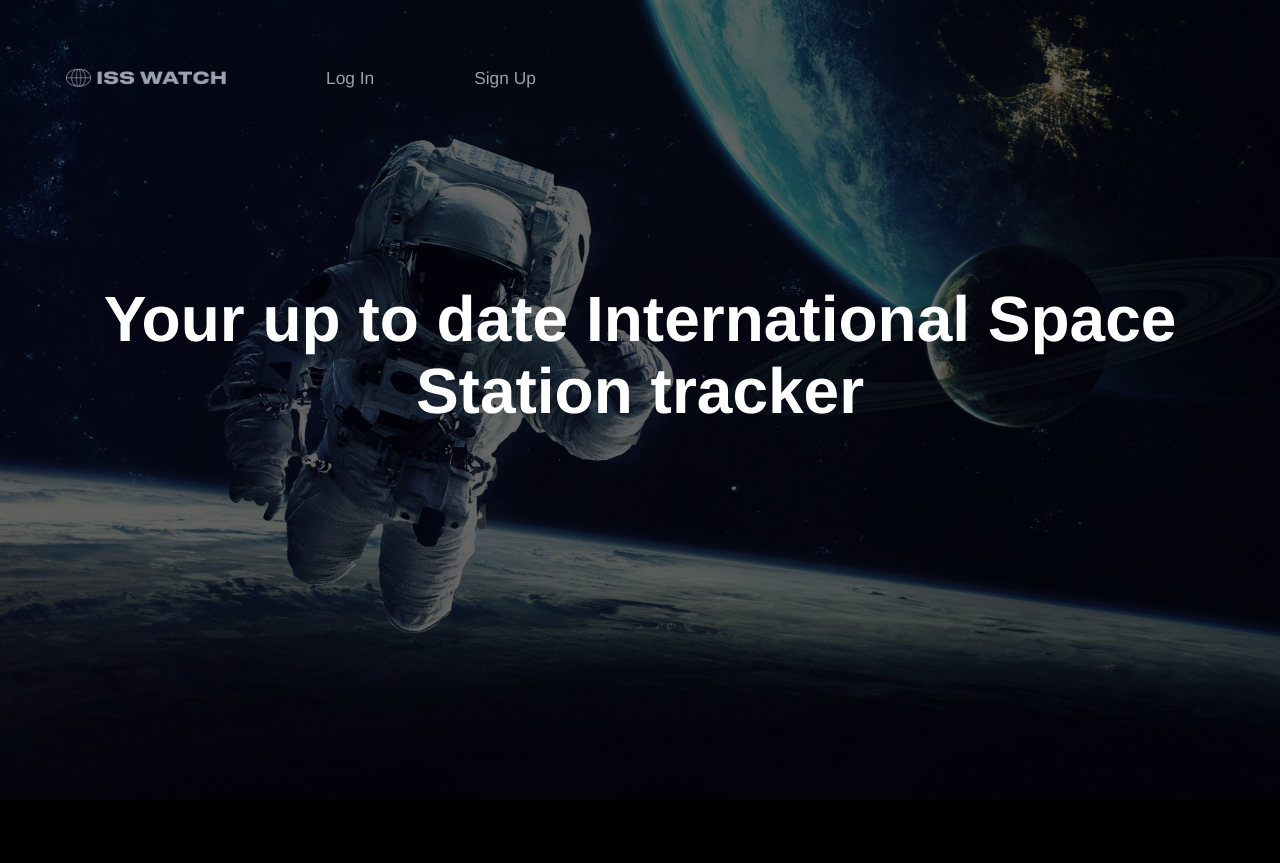
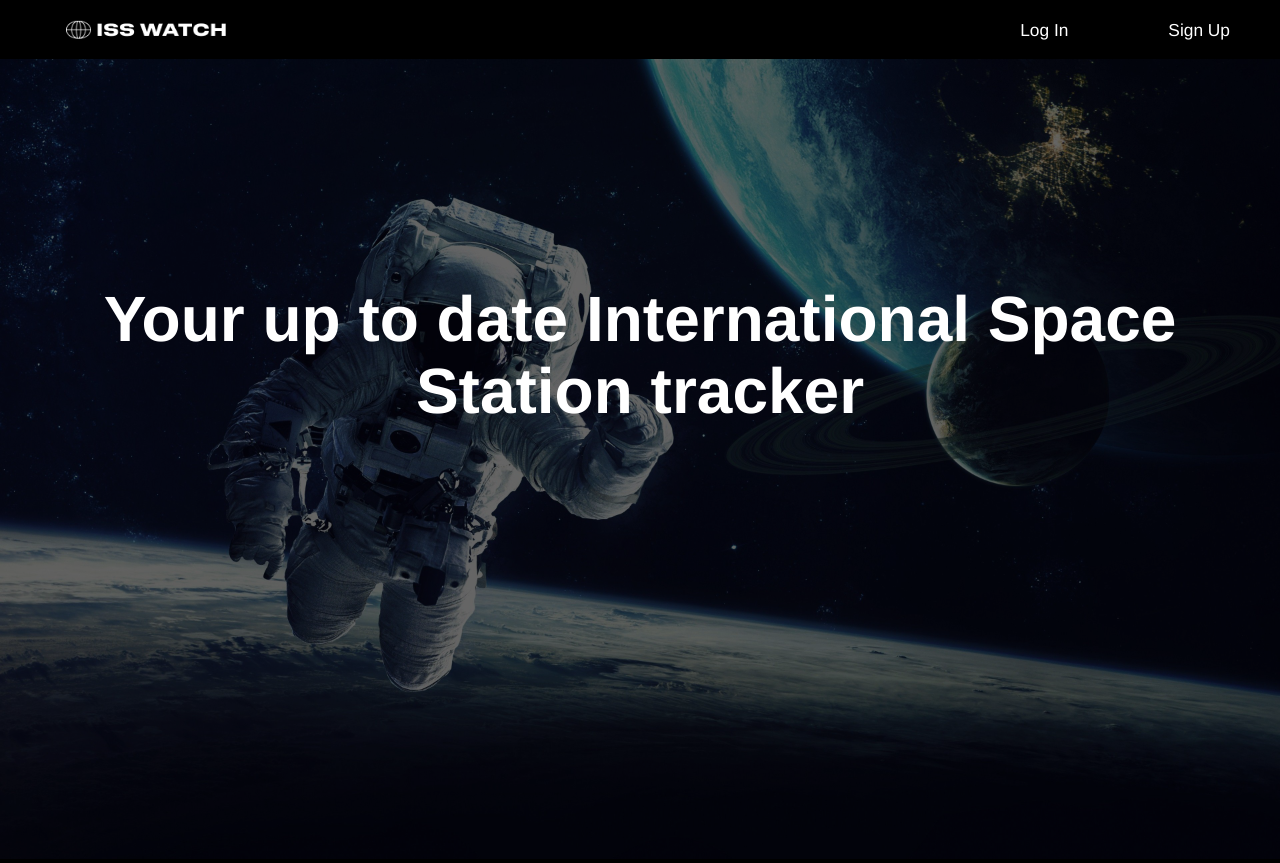
Before and after one commit to tammycwong/pryon, a React (Create React App) app: page / in a window 1280 px wide. Before the commit the page ends 804 px from the top, so only its background shows below. Built offline with nearby package versions, Linux system fonts and the light colour scheme.

Commit message:
testing and comments

```diff
--- a/src/App.css
+++ b/src/App.css
@@ -10,10 +10,10 @@ body {
   overflow-y: hidden;
 }
 
-.loading {
+/* .loading {
   text-align: center;
   font-size: 2.5rem;
-}
+} */
 
 /* home  */
 img {
@@ -51,7 +51,7 @@ img {
 
 /* menu */
 .menu {
-  text-align: right;
+  display: flex;
 }
 
 a.menu-link {
@@ -66,10 +66,6 @@ a.menu-link:hover {
   color: gray;
 }
 
-.links > .menu-link {
-  flex-direction: right;
-}
-
 .logo {
     width: 10rem;
     padding-left: 1rem;
@@ -78,10 +74,9 @@ a.menu-link:hover {
 }
 .links {
   position: absolute;
-  top: 3rem;
-  left: 0;
-  width: 100vw;
+  text-align: right;
   display: flex;
+  right: 0;
 }
 
 /* table */
@@ -136,6 +131,11 @@ button:hover {
   background: #2be793;
   color: black;
 }
+.button-container {
+  display: flex;
+  justify-content: center;
+  align-items: center;
+}
 
 /* isslocation */
 .map {
--- a/src/components/Astronauts.js
+++ b/src/components/Astronauts.js
@@ -9,11 +9,23 @@ export default function Astronauts() {
     fetch("http://api.open-notify.org/astros.json")
       .then((r) => r.json())
       .then((data) => {
-        console.log(data);
+        // console.log(data);
         setAstronauts(data);
         setIsLoaded(true);
       });
-  });
+  }, []);
+
+  // const url = "http://api.open-notify.org/astros.json";
+
+  // const data = async () => {
+  //   const response = await fetch(url);
+  //   const astronauts = await response.json();
+  //   setAstronauts(astronauts)
+  // }
+
+  // useEffect(() => {
+  //   data();
+  // }, [])
 
   if (isLoaded) {
     return (
@@ -45,6 +57,6 @@ export default function Astronauts() {
       </div>
     );
   } else {
-    return <p>Loading ... </p>;
+    return <p className="loading">Loading ... </p>;
   }
 }
--- a/src/components/IssLocation.js
+++ b/src/components/IssLocation.js
@@ -7,8 +7,6 @@ export default function IssLocation({ zoom, center }) {
   const [isLoading, setIsLoading] = useState(false);
   const [longitude, setLongitude] = useState(40.7128);
   const [latitude, setLatitude] = useState(74.006);
-
-  // const googleApiKey="AIzaSyCqbcmEEYfn_MhRM-ax_ukDrr0-efbJqsw";
 
   useEffect(() => {
     fetch("http://api.open-notify.org/iss-now.json")
--- a/src/components/Menu.js
+++ b/src/components/Menu.js
@@ -8,11 +8,13 @@ export default function Menu() {
 
   return (
     <div className="menu">
+      {/* <div className="overlay">
+        <div className="content"> */}
+      <Link className="menu-link" to="/">
+        <img className="logo" src={logo} alt="logo" />
+      </Link>
+
       <div className="links">
-        <Link className="menu-link" to="/">
-          <img className="logo" src={logo} alt="logo" />
-        </Link>
-
         {!isAuthenticated && (
           <Link
             className="menu-link"
@@ -39,14 +41,13 @@ export default function Menu() {
           <Link className="menu-link" to="/profile">
             Profile
           </Link>
-        ) }
-
+        )}
 
         {isAuthenticated && (
           <Link className="menu-link" to="/astronauts">
             Astronauts
           </Link>
-        ) }
+        )}
 
         {isAuthenticated && (
           <Link className="menu-link" to="/isslocation">
@@ -63,5 +64,7 @@ export default function Menu() {
         {/* if authenticated, render those links that's what the && means*/}
       </div>
     </div>
+    // </div>
+    // </div>
   );
 }
--- a/src/components/Profile.js
+++ b/src/components/Profile.js
@@ -14,6 +14,7 @@ export default function Profile() {
             <h1 className="title">
               Hi {user.name}, welcome to your ISS Watch dashboard
             </h1>
+            </div>
 
             <div className="button-container">
               <Link to="/astronauts">
@@ -24,7 +25,6 @@ export default function Profile() {
               <Link to="/isslocation">
                 <button className="profile-button">See ISS Position</button>
               </Link>
-            </div>
           </div>
         </div>
       </div>
```
